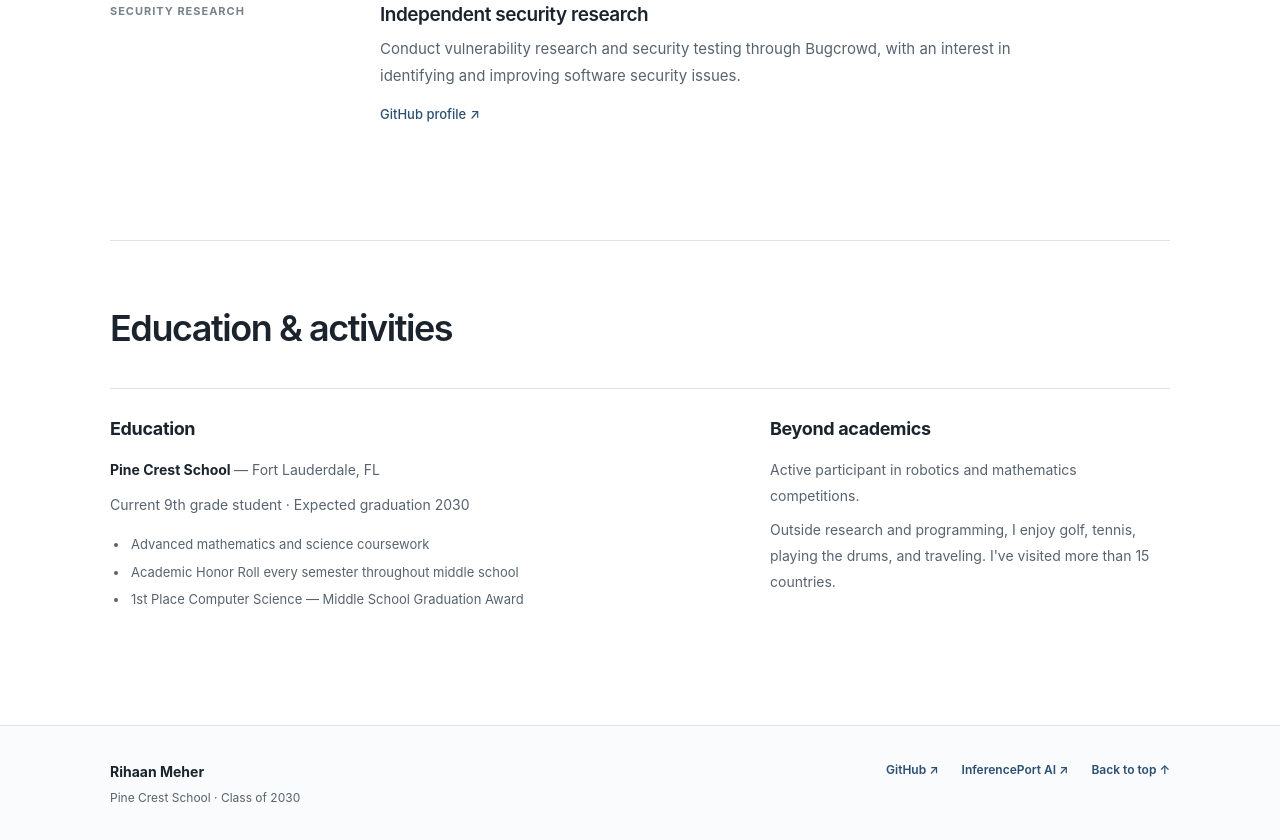
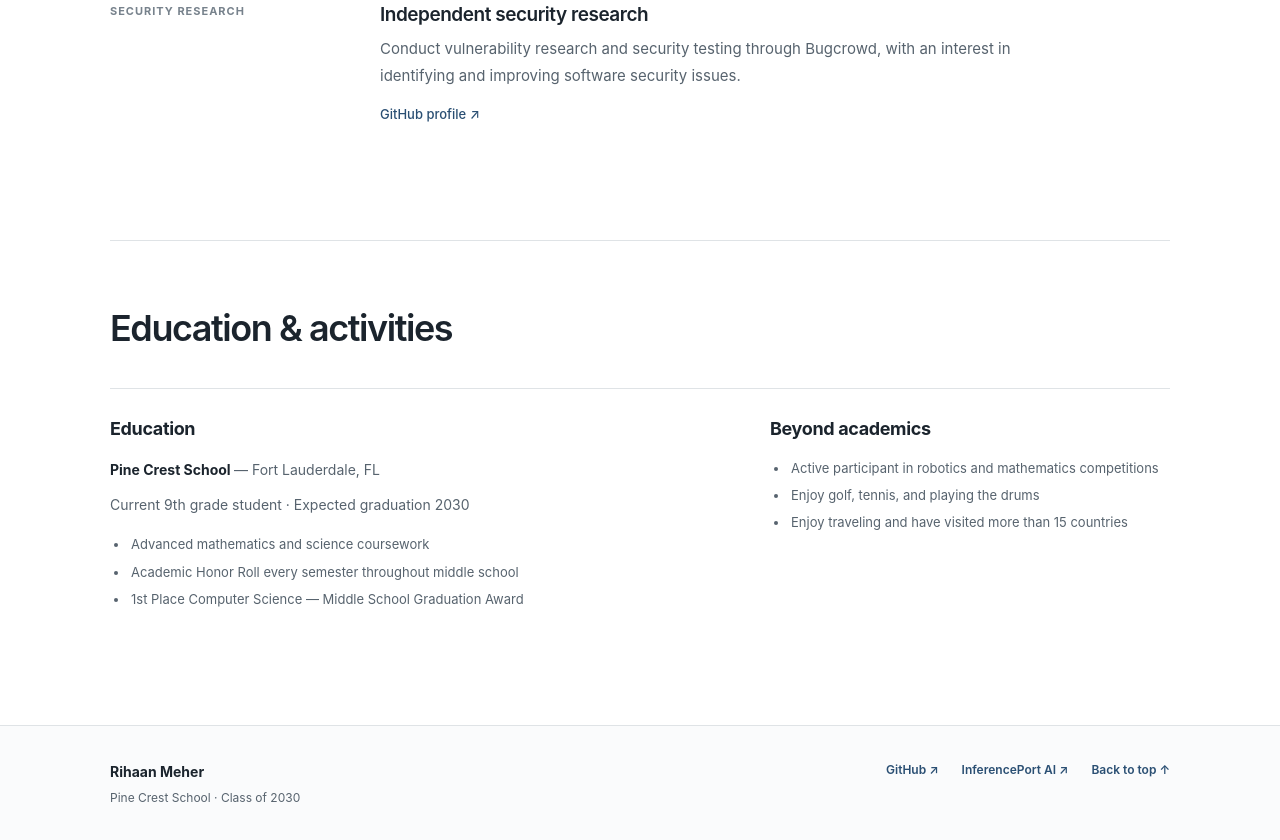
Before and after one commit to sharktide/rihaanmeher.com, a plain HTML site: page index.html in a window 1280 px wide. Shown: the part 3925-4765 px from the top of the page. Drawn offline with Linux system fonts and the light colour scheme.

Commit message:
Format beyond academics as bullet list matching education

```diff
--- a/index.html
+++ b/index.html
@@ -203,8 +203,11 @@
         </div>
         <div class="about-block">
           <h3>Beyond academics</h3>
-          <p>Active participant in robotics and mathematics competitions.</p>
-          <p>Outside research and programming, I enjoy golf, tennis, playing the drums, and traveling. I've visited more than 15 countries.</p>
+          <ul>
+            <li>Active participant in robotics and mathematics competitions</li>
+            <li>Enjoy golf, tennis, and playing the drums</li>
+            <li>Enjoy traveling and have visited more than 15 countries</li>
+          </ul>
         </div>
       </div>
     </section>
```
